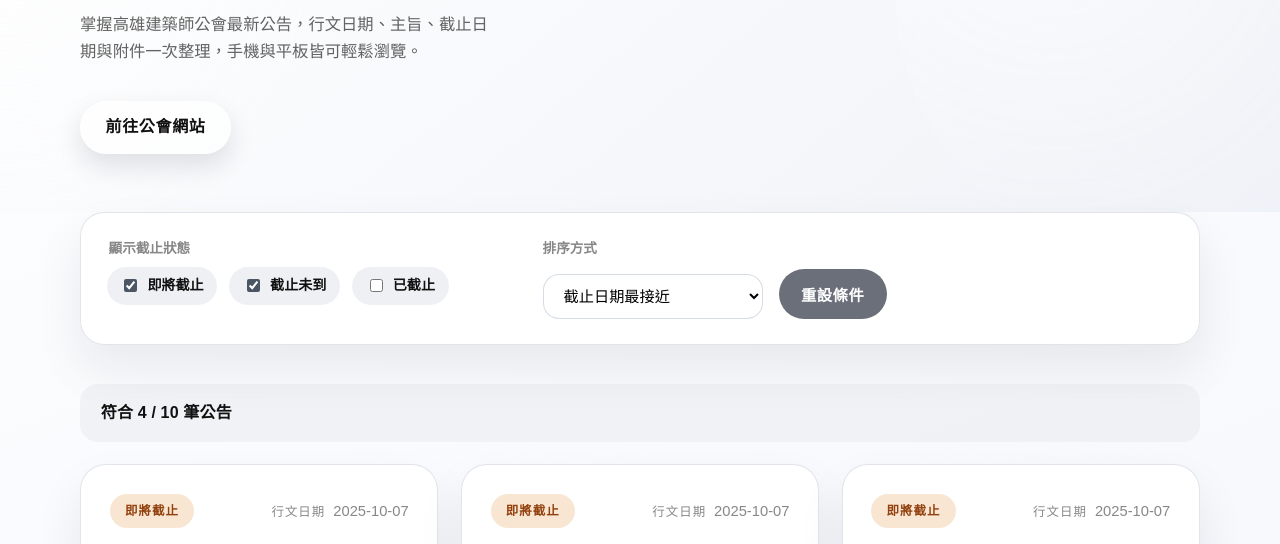
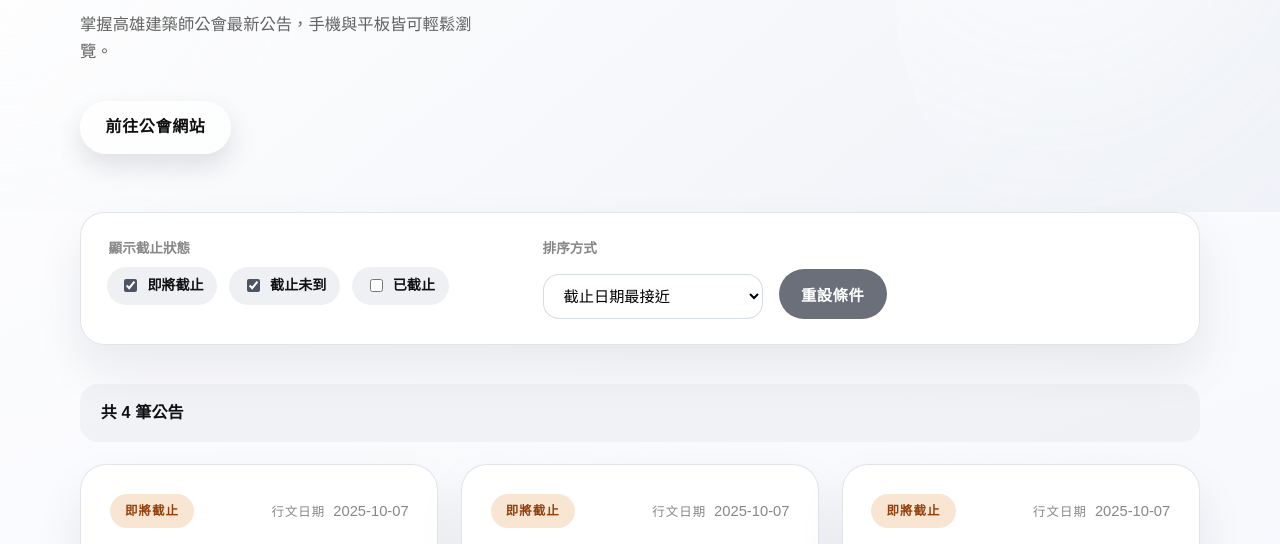
Before and after one commit to thinklab-architects/LINE-------, a website: page site/public/index.html in a window 1280 px wide. Shown: the part 253-797 px from the top of the page. Drawn offline with Linux system fonts and the light colour scheme.

Commit message:
copy: refresh hero text and status summary

```diff
--- a/site/public/app.js
+++ b/site/public/app.js
@@ -133,7 +133,7 @@ function bootstrapLayout() {
           <p class="hero__eyebrow">高雄建築師公會</p>
           <h1 class="hero__title">最新公告快訊</h1>
           <p class="hero__description">
-            掌握高雄建築師公會最新公告，行文日期、主旨、截止日期與附件一次整理，手機與平板皆可輕鬆瀏覽。
+            掌握高雄建築師公會最新公告，手機與平板皆可輕鬆瀏覽。
           </p>
           <div class="hero__actions">
             <a
@@ -398,12 +398,7 @@ function updateStatus(filtered, total) {
     return;
   }
 
-  if (filtered === total) {
-    elements.status.textContent = `共 ${total} 筆公告`;
-    return;
-  }
-
-  elements.status.textContent = `符合 ${filtered} / ${total} 筆公告`;
+  elements.status.textContent = `共 ${filtered} 筆公告`;
 }
 
 function setDocumentListVisibility(hasResults) {
--- a/site/public/index.html
+++ b/site/public/index.html
@@ -29,7 +29,7 @@
           <p class="hero__eyebrow">高雄建築師公會</p>
           <h1 class="hero__title">最新公告快訊</h1>
           <p class="hero__description">
-            掌握高雄建築師公會最新公告，行文日期、主旨、截止日期與附件一次整理，手機與平板皆可輕鬆瀏覽。
+            掌握高雄建築師公會最新公告，手機與平板皆可輕鬆瀏覽。
           </p>
           <div class="hero__actions">
             <a
```
